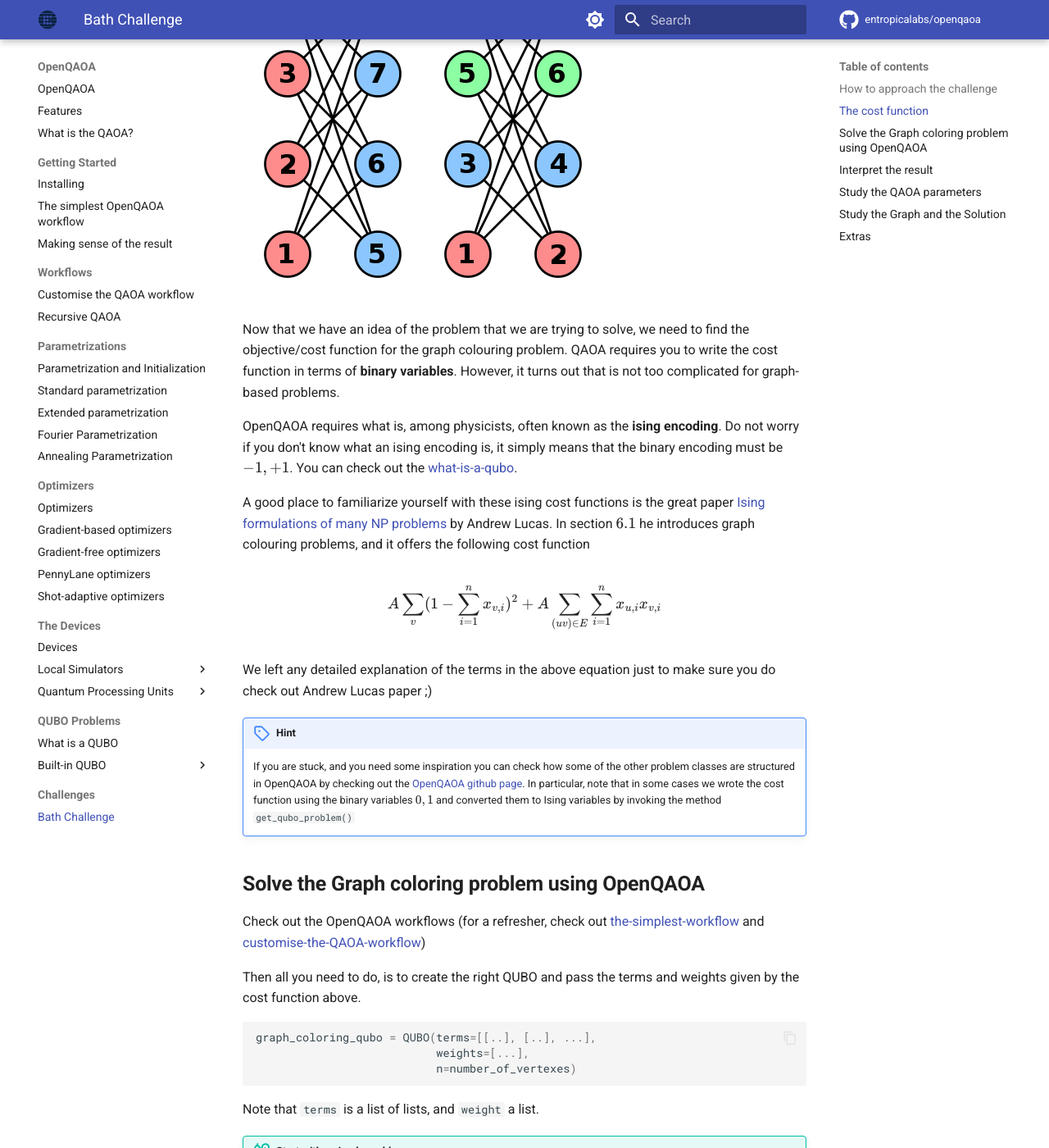
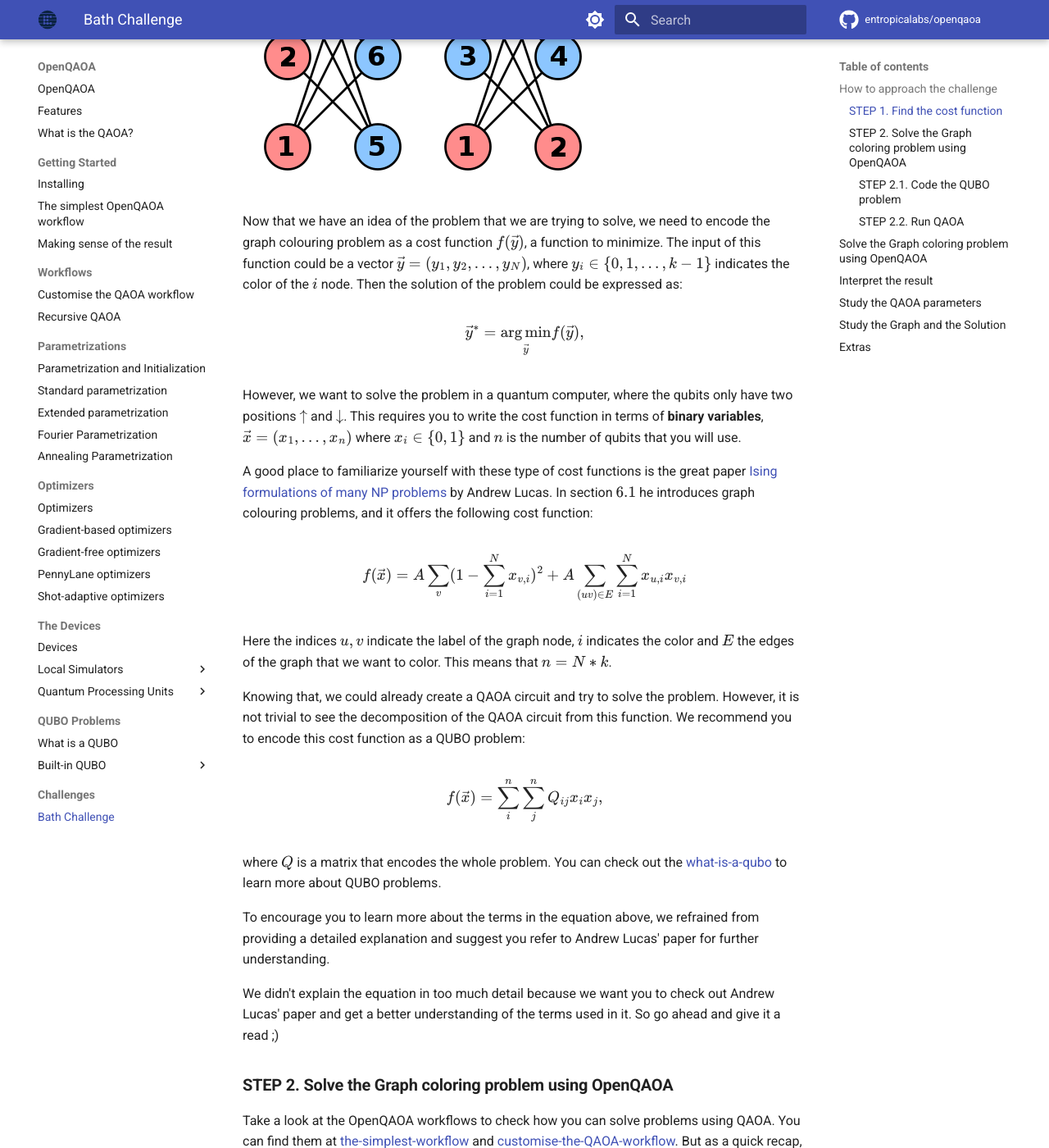
Before and after one commit to entropicalabs/openqaoa-website, an MkDocs documentation site: the page built from docs/hackatons/bath-challenge.md, in a window 1280 px wide and 1400 px high, scrolled down 1289 px. Shown: the whole window at 82% size. Built offline with MkDocs 1.6.1 and Material for MkDocs 9.7.7, drawn with Linux system fonts in a browser that asks for light colours; comment, search, counter and statistics services are not loaded; some of the changed text lies outside the part shown.

Commit message:
challenge updated

````diff
--- a/docs/hackatons/bath-challenge.md
+++ b/docs/hackatons/bath-challenge.md
@@ -4,9 +4,7 @@ Welcome to the OpenQAOA challenge!
 
 Our challenge is to solve the [Graph Colouring problem](https://en.wikipedia.org/wiki/Graph_coloring), one of the famous NP-complete problems, with a quantum computer.
 
-From the good old [wikipedia page](https://en.wikipedia.org/wiki/NP_(complexity)), in computational complexity theory, NP (nondeterministic polynomial time) is a complexity class used to classify decision problems. NP is the set of decision problems for which the problem instances, where the answer is "yes", have proofs verifiable in polynomial time by a deterministic Turing machine, or alternatively the set of problems that can be solved in polynomial time by a nondeterministic Turing machine.
-
-One way to tackle NP problems is to employ heuristics. The **quantum approximate optimization algorithm** is one such heuristic algorithm, and it can be used to solve (small!) binary optimization problems. What interests us today, is that QAOA is an algorithm that can be run on existing quantum computers!
+As far as we know, it is not possible to sole a NP problem in polynomial time. Therefore, one way to tackle NP problems is to employ heuristics. The **quantum approximate optimization algorithm (QAOA)** is one such heuristic algorithm, and it can be used to solve (small!) binary optimization problems. What interests us today, is that QAOA is an algorithm that can be run on existing quantum computers!
 
 The original QAOA paper can be found on the arxiv ([Farhi, Edward, Jeffrey Goldstone, and Sam Gutmann. "A quantum approximate optimization algorithm](https://arxiv.org/abs/1411.4028)). The paper is a bit technical, and may not be the best reference for a 12h challenge. So, if you need a more lay-down intro, please check out the OpenQAOA [what-is-the-qaoa](/docs/what-is-the-qaoa.md) reference. There are also a lot of great references out there on the web.
 
@@ -22,27 +20,129 @@ You don't need to strictly follow the steps as we have outlined them. The most i
 The last section includes some ideas on how to further explore the challenge.
 
 
-##  **The cost function**
+###  **STEP 1. Find the cost function**
 
-First things first: what are we trying to do? We are given a graph with $N$ vertexes and some connectivity, and a set of $n$ colors. The optimization problem then is to find a color for each vertex such that no edge connects two vertexes of the same color. Two simple examples are given by the following choices of graphs and coloring:
+First things first: what are we trying to do? We are given a graph with $N$ vertexes and some connectivity, and a set of $k$ colors. The optimization problem then is to find a color for each vertex such that no edge connects two vertexes of same color. Two simple examples are given by the following choices of graphs and coloring:
 
-![graph_coloring](/img/Greedy_colourings.svg.png)
+![graph_coloring](../img/Greedy_colourings.svg.png)
 
-Now that we have an idea of the problem that we are trying to solve, we need to find the objective/cost function for the graph colouring problem. QAOA requires you to write the cost function in terms of **binary variables**. However, it turns out that is not too complicated for graph-based problems.
 
-OpenQAOA requires what is, among physicists, often known as the **ising encoding**. Do not worry if you don't know what an ising encoding is, it simply means that the binary encoding must be ${-1,+1}$. You can check out the [what-is-a-qubo](/docs/problems/what-is-a-qubo.md).
 
-A good place to familiarize yourself with these ising cost functions is the great paper [Ising formulations of many NP problems](https://arxiv.org/abs/1302.5843) by Andrew Lucas. In section $6.1$ he introduces graph colouring problems, and it offers the following cost function
+Now that we have an idea of the problem that we are trying to solve, we need to encode the graph colouring problem as a cost function $f(\vec y)$, a function to minimize. The input of this function could be a vector $\vec y = (y_1, y_2, ..., y_N)$, where $y_i \in \{0, 1, ..., k-1\}$ indicates the color of the $i$ node. Then the solution of the problem could be expressed as:
 
-$$
-A \sum_v(1 - \sum_{i=1}^{n} x_{v,i})^2 + A \sum_{(uv) \in E} \sum_{i=1}^{n} x_{u,i}x_{v,i}
+$$ \vec y^*=\underset{\vec y}{\arg \min } f(\vec y),$$
+
+However, we want to solve the problem in a quantum computer, where the qubits only have two positions $\uparrow$ and $\downarrow$. This requires you to write the cost function in terms of **binary variables**, $\vec x = (x_1, ..., x_n)$ where $x_i \in \{0,1\}$ and $n$ is the number of qubits that you will use.
+
+A good place to familiarize yourself with these type of cost functions is the great paper [Ising formulations of many NP problems](https://arxiv.org/abs/1302.5843) by Andrew Lucas. In section $6.1$ he introduces graph colouring problems, and it offers the following cost function:
+
+$$ f(\vec x) =
+A \sum_v(1 - \sum_{i=1}^{N} x_{v,i})^2 + A \sum_{(uv) \in E} \sum_{i=1}^{N} x_{u,i}x_{v,i}
 $$
 
-We left any detailed explanation of the terms in the above equation just to make sure you do check out Andrew Lucas paper ;)
+Here the indices $u, v$ indicate the label of the graph node, $i$ indicates the color and $E$ the edges of the graph that we want to color. This means that $n = N*k$.
+
+Knowing that, we could already create a QAOA circuit and try to solve the problem. However, it is not trivial to see the decomposition of the QAOA circuit from this function. We recommend you to encode this cost function as a QUBO problem:
+
+$$ f(\vec x) = \sum_i^n \sum_j^n Q_{ij} x_ix_j,$$
+
+where $Q$ is a matrix that encodes the whole problem. You can check out the [what-is-a-qubo](/docs/problems/what-is-a-qubo.md) to learn more about QUBO problems.
+
+To encourage you to learn more about the terms in the equation above, we refrained from providing a detailed explanation and suggest you refer to Andrew Lucas' paper for further understanding.
+
+We didn't explain the equation in too much detail because we want you to check out Andrew Lucas' paper and get a better understanding of the terms used in it. So go ahead and give it a read ;)
+
+### **STEP 2. Solve the Graph coloring problem using OpenQAOA**
+
+Take a look at the OpenQAOA workflows to check how you can solve problems using QAOA. You can find them at [the-simplest-workflow](docs/the-simplest-workflow.md) and [customise-the-QAOA-workflow](docs/workflows/customise-the-QAOA-workflow.md). But as a quick recap, the easiest way to run QAOA is:
+
+```Python
+from openqaoa import QAOA
+
+q = QAOA()
+q.compile(qubo_problem)
+q.optimize()
+```
+
+where `qubo_problem` is defined as:
+
+```Python
+from openqaoa.problems import QUBO
+
+qubo_problem = QUBO(terms=[[..], [..], ...],
+                    weights=[...],
+                    n=number_of_vertexes)
+```
+where `terms` is a list of lists, and `weights` is a list of integers. As an example, if one has a QUBO problem encoded in a matrix like
+
+$$ Q =
+\begin{bmatrix}
+    Q_{00} & Q_{01} & Q_{02} \\
+    Q_{10} & Q_{11} & Q_{12} \\
+    Q_{20} & Q_{21} & Q_{22}
+\end{bmatrix} =
+\begin{bmatrix}
+    Q_{0} & Q_{01} & Q_{02} \\
+    Q_{01} & Q_{1} & Q_{12} \\
+    Q_{02} & Q_{12} & Q_{2}
+\end{bmatrix},
+$$
+
+where the second equality hols because QUBO matrices are symmetric, then the QUBO object would be initialized as:
+```Python
+qubo_problem = QUBO(terms=  [[0,1], [0,2], [1,2], [0], [1], [2]],
+                    weights= [Q_01,  Q_02,  Q_12, Q_0, Q_1, Q_2],
+                    n=number_of_vertexes)
+```
+
+!!! info
+
+    When initializing the QUBO object in OpenQAOA there is no need to include the terms that are weighted 0.
+
+
+#### **STEP 2.1. Code the QUBO problem**
+
+Your job is to write a function that takes as an input a graph to be colored, and the number of colors and it returns a QUBO object:
+
+```Python
+def graph_coloring_qubo(graph, k) -> QUBO:
+    # TODO
+```
 
 !!! hint
-    If you are stuck, and you need some inspiration you can check how some of the other problem classes are structured in OpenQAOA by checking out the [OpenQAOA github page](https://github.com/entropicalabs/openqaoa/tree/dev/openqaoa/problems). In particular, note that in some cases we wrote the cost function using the binary variables $0,1$ and converted them to Ising variables by invoking the method `get_qubo_problem()`
+    If you are stuck, and you need some inspiration you can check how some of the other problem classes are structured in OpenQAOA by checking out the [OpenQAOA github page](https://github.com/entropicalabs/openqaoa/tree/dev/openqaoa/problems). In particular, the method `get_qubo_problem()` has the same functionality that you are tackling here.
 
+
+#### **STEP 2.2. Run QAOA**
+
+Now it's time to try to color some graphs running a QAOA in a quantum simulator.
+
+Let's start with a small graph like
+
+IMAGE JJJ
+
+and $k=3$. Try to code the graph in python use the `graph_coloring_qubo` function that you have implemented to run:
+
+```Python
+q = QAOA()
+q.compile(graph_coloring_qubo(graph, k))
+q.optimize()
+```
+You have colored your first graph! To check the solutions you can do:
+```Python
+q.results.most_probable_states
+```
+
+!!! warning "QAOA is heuristic"
+
+    You may find solutions that are not optimal. This can happen because QAOA is an approximation and quantum computers are noisy. We recommend you to solve the problem classically to see the optimal solutions that we are trying to find with QAOA. You can do that with OpenQAOA doing:
+
+        ground_state_hamiltonian(qubo.hamiltonian)
+
+
+
+!!! danger "Try not to crash your laptop!"
+    Remember that to simulate a quantum computer you need $2^{n}$ variables, where $n$ is the number of qubits. In our case this means that given $n$ colors and $N$ vertexes you will need $2^{nN}$ numbers. Typically each number is represented by 128bits. You can try to plot $128 * 2^{nN}$ to see how quickly you will run out RAM!
 
 ## **Solve the Graph coloring problem using OpenQAOA**
 
@@ -71,8 +171,7 @@ q.optimize()
 
 After the optimization make sure you explore and familiarize yourself with the `q.results` object!
 
-!!! danger "Try not to crash your laptop!"
-    Remember that to simulate a quantum computer you need $2^{n}$ variables, where $n$ is the number of qubits. In our case this means that given $n$ colors and $N$ vertexes you will need $2^{nN}$ numbers. Typically each number is represented by 128bits. You can try to plot $128 * 2^{nN}$ to see how quickly you will run out RAM!
+
 
 ## **Interpret the result**
 
````
